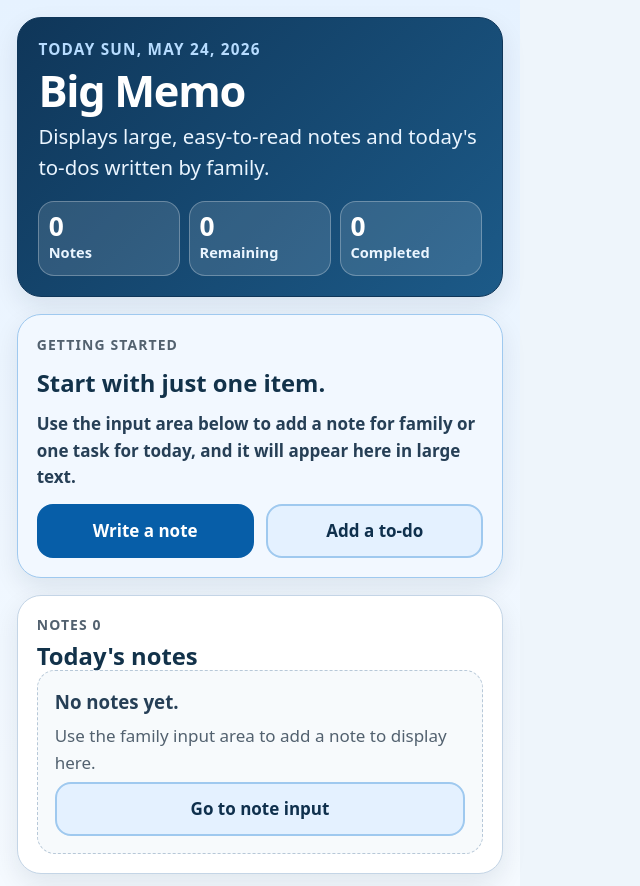
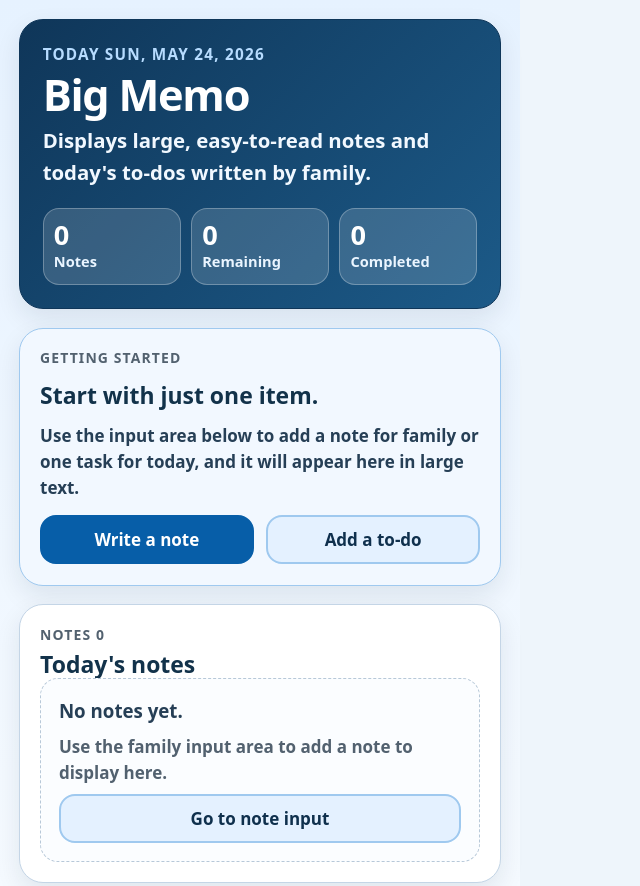
Before and after one commit to tabisurushosai/big-memo, a website built with Vite: page index.html in a window 1280 px wide. Shown: the top 886 px of the page, without its empty margins (0-640 px from the left). Built offline with nearby package versions, Linux system fonts and the light colour scheme; some packages are replaced by stand-ins of ours.

Commit message:
Polish memo UI readability (#10)
Co-authored-by: Cursor Agent <cursoragent@cursor.com>
Co-authored-by: tabisurushosai <tabisurushosai@users.noreply.github.com>

```diff
--- a/src/main.ts
+++ b/src/main.ts
@@ -118,7 +118,7 @@ function render() {
         </div>
         <button class="secondary small" data-action="clear-done" ${completedTodoCount === 0 ? "disabled" : ""}>${t("clearDone")}</button>
       </div>
-      ${todayTodos.length > 0 && remainingTodoCount === 0 ? `<p class="done-message">${t("allTodosDone")}</p>` : ""}
+      ${todayTodos.length > 0 && remainingTodoCount === 0 ? `<p class="done-message" role="status">${t("allTodosDone")}</p>` : ""}
       <div class="stack" data-todos></div>
     </section>
 
@@ -385,7 +385,7 @@ function renderEmptyState(
   actionLabel: string,
 ): string {
   return `
-    <div class="empty-state">
+    <div class="empty-state" role="status">
       <p class="empty-title">${title}</p>
       <p class="empty-detail">${detail}</p>
       <a class="empty-link" href="${escapeHtml(actionHref)}">${actionLabel}</a>
--- a/src/styles.css
+++ b/src/styles.css
@@ -13,6 +13,7 @@
     sans-serif;
   font-size: 17px;
   line-height: 1.55;
+  text-rendering: optimizeLegibility;
 }
 
 * {
@@ -22,6 +23,7 @@
 body {
   min-width: 320px;
   width: min(100vw, 520px);
+  min-height: 100vh;
   margin: 0;
   background:
     linear-gradient(180deg, #e6f2ff 0%, #f7fbff 48%, #ffffff 100%);
@@ -43,6 +45,7 @@ button {
   background: #075ea8;
   font-size: 1rem;
   font-weight: 800;
+  line-height: 1.2;
   cursor: pointer;
 }
 
@@ -95,8 +98,8 @@ button.small {
 
 #app {
   display: grid;
-  gap: 1rem;
-  padding: 1rem;
+  gap: 1.1rem;
+  padding: 1.1rem;
 }
 
 .hero,
@@ -109,15 +112,15 @@ button.small {
 
 .hero {
   display: grid;
-  gap: 1rem;
-  padding: 1.2rem;
+  gap: 1.15rem;
+  padding: 1.35rem;
   color: #ffffff;
   background: linear-gradient(135deg, #0f3659 0%, #1c5a88 100%);
   border-color: #0f3659;
 }
 
 .panel {
-  padding: 1.1rem;
+  padding: 1.2rem;
 }
 
 .first-guide {
@@ -139,7 +142,7 @@ button.small {
 
 .status-panel {
   display: grid;
-  gap: 0.75rem;
+  gap: 0.8rem;
   min-height: 9rem;
   align-content: center;
 }
@@ -160,6 +163,7 @@ button.small {
 .panel-eyebrow {
   color: #52616f;
   font-size: 0.82rem;
+  line-height: 1.35;
 }
 
 h1,
@@ -170,7 +174,7 @@ p {
 
 h1 {
   margin-bottom: 0.35rem;
-  font-size: clamp(2.05rem, 9vw, 2.55rem);
+  font-size: clamp(2rem, 8vw, 2.55rem);
   line-height: 1.08;
   letter-spacing: -0.03em;
 }
@@ -178,7 +182,7 @@ h1 {
 h2 {
   margin-bottom: 0.75rem;
   color: #12324a;
-  font-size: 1.4rem;
+  font-size: 1.35rem;
   line-height: 1.2;
 }
 
@@ -186,17 +190,19 @@ h2 {
 .large-text {
   font-size: 1.2rem;
   line-height: 1.55;
+  overflow-wrap: anywhere;
 }
 
 .subtitle {
   margin-bottom: 0;
-  color: #eaf5ff;
+  color: #f1f8ff;
+  font-weight: 650;
 }
 
 .summary-grid {
   display: grid;
   grid-template-columns: repeat(3, minmax(0, 1fr));
-  gap: 0.55rem;
+  gap: 0.6rem;
 }
 
 .summary-item {
@@ -204,12 +210,12 @@ h2 {
   gap: 0.1rem;
   border: 1px solid rgb(255 255 255 / 28%);
   border-radius: 16px;
-  padding: 0.65rem 0.55rem;
-  background: rgb(255 255 255 / 12%);
+  padding: 0.7rem 0.6rem;
+  background: rgb(255 255 255 / 15%);
 }
 
 .summary-value {
-  font-size: 1.55rem;
+  font-size: 1.6rem;
   font-weight: 900;
   line-height: 1;
 }
@@ -233,6 +239,10 @@ h2 {
   margin-bottom: 0.75rem;
 }
 
+.section-title {
+  min-width: 0;
+}
+
 .section-title h2,
 .section-header h2 {
   margin-bottom: 0;
@@ -240,11 +250,11 @@ h2 {
 
 .card {
   display: grid;
-  gap: 0.9rem;
+  gap: 0.95rem;
   border: 1px solid #adc9e4;
   border-radius: 18px;
-  padding: 1rem;
-  background: #f4f9ff;
+  padding: 1.05rem;
+  background: #f7fbff;
 }
 
 .todo-card {
@@ -253,7 +263,7 @@ h2 {
 
 .todo-card.done {
   border-color: #8bc79f;
-  background: #edf8f0;
+  background: #f0faf3;
 }
 
 .todo-card.done .large-text {
@@ -271,7 +281,7 @@ h2 {
 
 .todo-content {
   display: grid;
-  gap: 0.45rem;
+  gap: 0.5rem;
 }
 
 .status-badge {
@@ -288,9 +298,9 @@ h2 {
   margin: -0.2rem 0 0.75rem;
   border: 1px solid #8bc79f;
   border-radius: 16px;
-  padding: 0.75rem 0.85rem;
+  padding: 0.8rem 0.9rem;
   color: #123f23;
-  background: #edf8f0;
+  background: #f0faf3;
   font-weight: 800;
 }
 
@@ -307,7 +317,7 @@ h2 {
 
 label {
   display: grid;
-  gap: 0.4rem;
+  gap: 0.45rem;
   font-size: 1.1rem;
   font-weight: 800;
 }
@@ -318,10 +328,11 @@ textarea,
   width: 100%;
   border: 1px solid #9db6cf;
   border-radius: 16px;
-  padding: 0.9rem;
+  padding: 0.95rem;
   color: #102033;
   background: #ffffff;
   font-size: 1.1rem;
+  line-height: 1.45;
 }
 
 input::placeholder,
@@ -349,11 +360,11 @@ textarea {
 
 .empty-state {
   display: grid;
-  gap: 0.35rem;
+  gap: 0.45rem;
   border: 1px dashed #b7c8d8;
   border-radius: 18px;
-  padding: 1rem;
-  background: #f7fafc;
+  padding: 1.05rem;
+  background: #fbfdff;
 }
 
 .empty-title {
@@ -366,6 +377,7 @@ textarea {
 .empty-detail {
   margin-bottom: 0;
   color: #52616f;
+  font-weight: 650;
 }
 
 .guide-actions {
@@ -386,6 +398,7 @@ textarea {
   color: #0f304d;
   background: #e4f1ff;
   font-weight: 900;
+  line-height: 1.25;
   text-align: center;
   text-decoration: none;
 }
```
